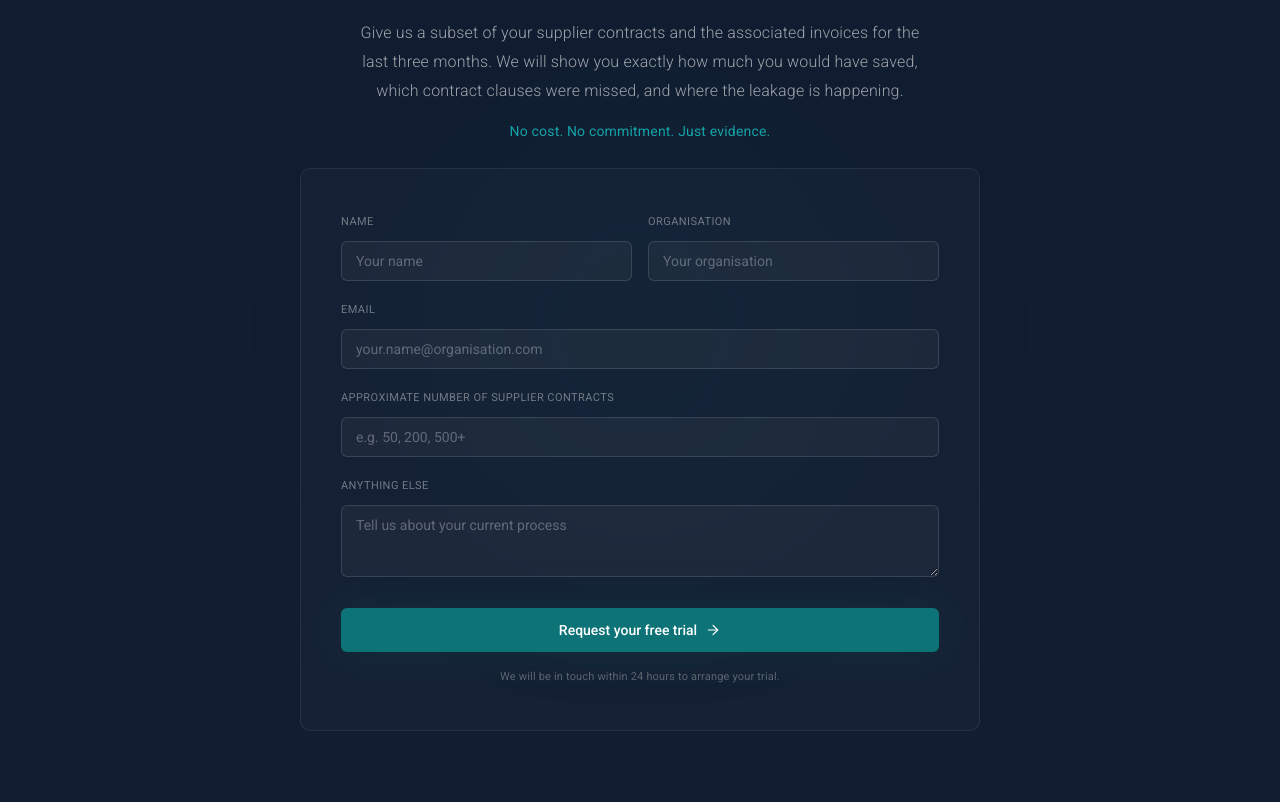
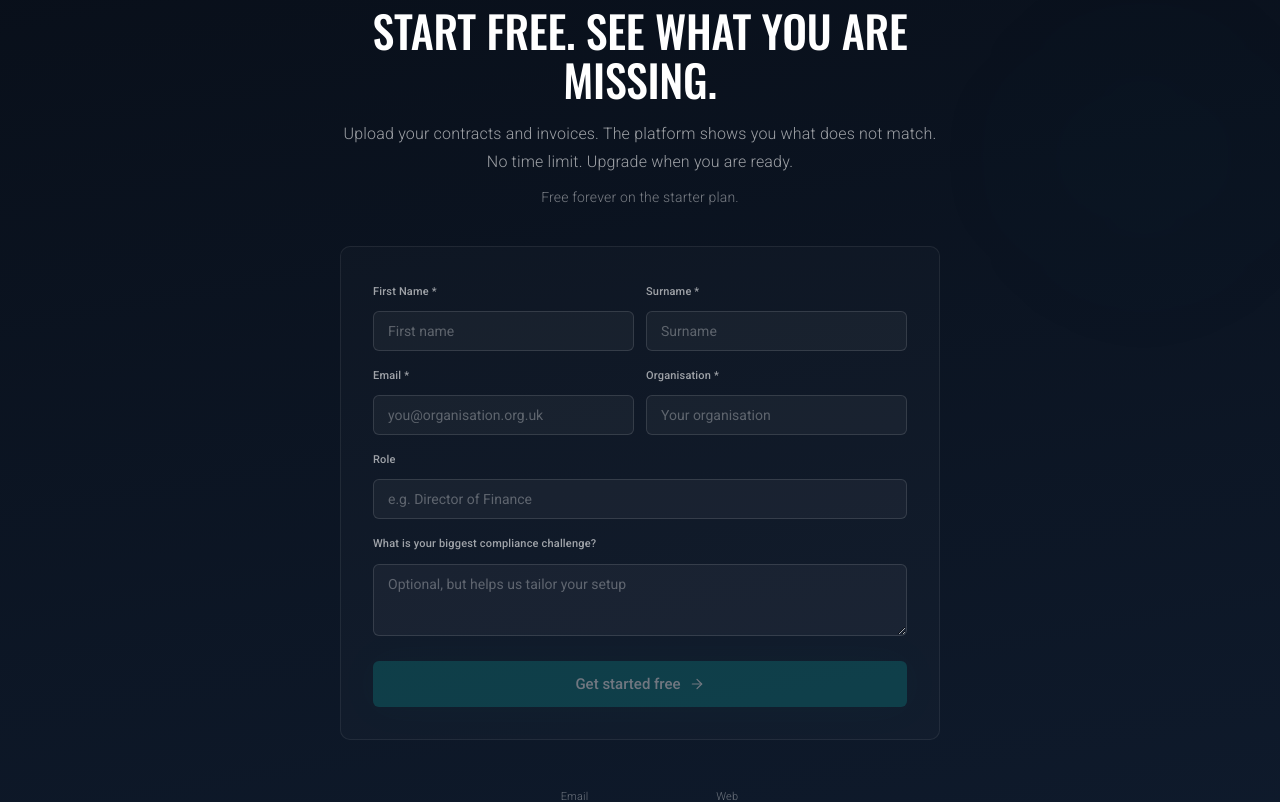
Before and after one commit to dag995/strata.ai, a React (Vite) app: page /ap in a window 1280 px wide. Shown: the part 4780-5582 px from the top of the page. Built offline with nearby package versions, Linux system fonts and the light colour scheme.

Commit message:
change form

```diff
--- a/src/ap.jsx
+++ b/src/ap.jsx
@@ -1,4 +1,96 @@
 import { useState, useEffect, useRef, useCallback } from "react";
+
+function StartPage(){
+  const[done,setDone]=useState(false);
+  const[f,sF]=useState({ first:"",last:"",email:"",org:"",role:"",interest:"",msg:"" });
+  const u=(k,v)=>sF(p=>({...p,[k]:v}));const ok=f.first&&f.last&&f.email&&f.org;
+  return(
+    <section style={{background:`linear-gradient(170deg,${BG} 0%,${S1} 100%)`,minHeight:"100vh",paddingTop:80,position:"relative",overflow:"hidden"}}>
+      <div style={{position:"absolute",top:"10%",right:"-5%",width:400,height:400,background:`radial-gradient(circle,${T}08 0%,transparent 60%)`,borderRadius:"50%",filter:"blur(60px)"}}/>
+      <div style={{padding:"clamp(40px,6vw,80px) 24px"}}><div style={{maxWidth:600,margin:"0 auto",position:"relative",zIndex:1}}>
+        <F><div style={{textAlign:"center",marginBottom:36}}>
+          <h2 style={{fontFamily:os,fontWeight:500,fontSize:"clamp(26px,4.5vw,44px)",color:"#fff",lineHeight:1.1,marginBottom:16,textTransform:"uppercase"}}>Start free. See what you are missing.</h2>
+          <p style={{fontFamily:rb,fontSize:16,fontWeight:300,color:"rgba(255,255,255,0.6)",lineHeight:1.75,marginBottom:8}}>Upload your contracts and invoices. The platform shows you what does not match. No time limit. Upgrade when you are ready.</p>
+          <p style={{fontFamily:rb,fontSize:14,fontWeight:300,color:"rgba(255,255,255,0.45)"}}>Free forever on the starter plan.</p>
+        </div></F>
+        {done?(
+          <F><div style={{background:"rgba(20,163,168,0.08)",border:`1px solid rgba(20,163,168,0.25)`,borderRadius:8,padding:"44px 32px",textAlign:"center"}}>
+            <div style={{color:TL,fontSize:36,marginBottom:16}}>{"\u2713"}</div>
+            <h3 style={{fontFamily:os,fontSize:24,color:"#fff",fontWeight:500,marginBottom:12,textTransform:"uppercase"}}>Welcome to Strata</h3>
+            <p style={{fontFamily:rb,fontSize:15,color:"rgba(255,255,255,0.7)",lineHeight:1.7}}>We will be in touch within 48 hours to get you set up.</p>
+          </div></F>
+        ):(
+          <F d={0.1}>
+          <div style={{...cd,padding:"clamp(24px,3vw,32px)"}}>
+            <div className="g2" style={{display:"grid",gridTemplateColumns:"1fr 1fr",gap:12}}>
+              <div>
+                <label style={{fontFamily:rb,fontSize:11,fontWeight:500,color:"rgba(255,255,255,0.6)",display:"block",marginBottom:6}}>First Name *</label>
+                <input type="text" placeholder="First name" value={f.name} onChange={e=>u("first",e.target.value)}/>
+              </div>
+              <div>
+                <label style={{fontFamily:rb,fontSize:11,fontWeight:500,color:"rgba(255,255,255,0.6)",display:"block",marginBottom:6}}>Surname *</label>
+                <input type="text" placeholder="Surname" value={f.name} onChange={e=>u("last",e.target.value)}/>
+              </div>
+              <div>
+                <label style={{fontFamily:rb,fontSize:11,fontWeight:500,color:"rgba(255,255,255,0.6)",display:"block",marginBottom:6}}>Email *</label>
+                <input type="email" placeholder="you@organisation.org.uk" value={f.email} onChange={e=>u("email",e.target.value)}/>
+              </div>
+              <div>
+                <label style={{fontFamily:rb,fontSize:11,fontWeight:500,color:"rgba(255,255,255,0.6)",display:"block",marginBottom:6}}>Organisation *</label>
+                <input type="text" placeholder="Your organisation" value={f.org} onChange={e=>u("org",e.target.value)}/>
+              </div>
+            </div>
+            <div style={{marginTop:12}}>
+              <label style={{fontFamily:rb,fontSize:11,fontWeight:500,color:"rgba(255,255,255,0.6)",display:"block",marginBottom:6}}>Role</label>
+              <input type="text" placeholder="e.g. Director of Finance" value={f.role} onChange={e=>u("role",e.target.value)} />
+            </div>
+            {/* <div style={{marginTop:12}}><label style={{fontFamily:rb,fontSize:11,fontWeight:500,color:"rgba(255,255,255,0.6)",display:"block",marginBottom:6}}>Which product interests you most?</label>
+              <select value={f.interest} onChange={e=>u("interest",e.target.value)}><option value="">Select</option><option value="contracts">Strata | Contracts</option><option value="requests">Strata | Requests</option><option value="charges">Strata | Charges</option><option value="rents">Strata | Rents</option><option value="all">Full platform</option></select>
+            </div> */}
+            <div style={{marginTop:12}}><label style={{fontFamily:rb,fontSize:11,fontWeight:500,color:"rgba(255,255,255,0.6)",display:"block",marginBottom:6}}>What is your biggest compliance challenge?</label>
+              <textarea rows={3} placeholder="Optional, but helps us tailor your setup" value={f.msg} onChange={e=>u("msg",e.target.value)} style={{resize:"vertical"}}/>
+            </div>
+            <button
+              onClick={()=>ok&&submitForm(f)&&setDone(true)}
+              disabled={!ok}
+              style={{fontFamily:rb,fontSize:15,fontWeight:500,background:T,color:"#fff",border:"none",borderRadius:6,padding:"14px 32px",cursor:ok?"pointer":"default",marginTop:18,width:"100%",display:"flex",alignItems:"center",justifyContent:"center",gap:8,boxShadow:`0 0 40px ${T}25`,opacity:ok?1:0.4}}
+              onMouseEnter={e=>ok&&(e.currentTarget.style.transform="translateY(-2px)")}
+              onMouseLeave={e=>e.currentTarget.style.transform="none"}
+            >Get started free <Ic d="arrow"/></button>
+          </div></F>
+        )}
+        <F d={0.25}><div style={{marginTop:44,display:"flex",justifyContent:"center",gap:40,flexWrap:"wrap"}}>
+          {[["Email","hello@wearestrata.ai"],["Web","wearestrata.ai"]].map(([l,v])=>(<div key={l} style={{textAlign:"center"}}><div style={{fontFamily:rb,fontSize:11,fontWeight:300,color:"rgba(255,255,255,0.4)",marginBottom:3}}>{l}</div><div style={{fontFamily:rb,fontSize:14,fontWeight:400,color:TL}}>{v}</div></div>))}
+        </div></F>
+      </div></div>
+    </section>
+  );
+}
+
+
+const submitForm = async formData => {
+  // { first:"",last:"",email:"",org:"",role:"",interest:"",msg:"" }
+  await fetch('https://strata-crm-rho.vercel.app/api/contacts', {
+    method: 'POST',
+    headers: {
+      'Authorization': `Bearer ${import.meta.env.VITE_CRM_API}`,
+      'Content-Type': 'application/json',
+    },
+    body: JSON.stringify({
+      first_name: formData.first,
+      last_name: formData.last,
+      email: formData.email,
+      job_title: `${formData.role} @ ${formData.org}`,
+      // organisation_id: formData.org,
+      source: 'Website',
+      notes: formData.msg
+    })
+  })
+  .then(response => response.json())
+  .then(response => console.log(response))
+  return true
+}
+
 
 /* ═══ DESIGN TOKENS ═══ */
 const T = "#0D7377";
@@ -361,59 +453,7 @@ export default function StrataContractsLP({setPage}) {
       </section>
 
       {/* ═══ FREE TRIAL ═══ */}
-      <section id="start" style={{ ...section, background: S2, position: "relative", overflow: "hidden" }}>
-        <div style={{ position: "absolute", top: "50%", left: "50%", transform: "translate(-50%,-50%)", width: 800, height: 800, background: `radial-gradient(circle,${T}10 0%,transparent 60%)`, borderRadius: "50%", filter: "blur(80px)" }} />
-        <div style={{ maxWidth: 680, margin: "0 auto", position: "relative", zIndex: 1 }}>
-          <F>
-            <div style={{ textAlign: "center" }}>
-              <p style={lbl}>Free trial</p>
-              <h2 style={{ ...hd("clamp(22px,3.5vw,34px)"), lineHeight: 1.2, marginBottom: 20 }}>See how much you would have saved.</h2>
-            </div>
-          </F>
-          <F d={0.1}>
-            <div style={{ textAlign: "center" }}>
-              <p style={{ ...bw, marginBottom: 12, maxWidth: 580, marginLeft: "auto", marginRight: "auto" }}>
-                Give us a subset of your supplier contracts and the associated invoices for the last three months. We will show you exactly how much you would have saved, which contract clauses were missed, and where the leakage is happening.
-              </p>
-              <p style={{ fontFamily: rb, fontSize: 14, fontWeight: 400, color: TL, marginBottom: 24 }}>
-                No cost. No commitment. Just evidence.
-              </p>
-            </div>
-          </F>
-          <F d={0.2}>
-            <div style={{ ...cd, padding: "clamp(28px,4vw,40px)" }}>
-              <div style={{ display: "grid", gridTemplateColumns: "1fr 1fr", gap: 16, marginBottom: 16 }}>
-                <div>
-                  <label style={{ fontFamily: rb, fontSize: 11, color: "rgba(255,255,255,0.4)", display: "block", marginBottom: 6, letterSpacing: "0.04em", textTransform: "uppercase" }}>Name</label>
-                  <input type="text" placeholder="Your name" value={formData.name} onChange={e => upd("name", e.target.value)} />
-                </div>
-                <div>
-                  <label style={{ fontFamily: rb, fontSize: 11, color: "rgba(255,255,255,0.4)", display: "block", marginBottom: 6, letterSpacing: "0.04em", textTransform: "uppercase" }}>Organisation</label>
-                  <input type="text" placeholder="Your organisation" value={formData.org} onChange={e => upd("org", e.target.value)} />
-                </div>
-              </div>
-              <div style={{ marginBottom: 16 }}>
-                <label style={{ fontFamily: rb, fontSize: 11, color: "rgba(255,255,255,0.4)", display: "block", marginBottom: 6, letterSpacing: "0.04em", textTransform: "uppercase" }}>Email</label>
-                <input type="email" placeholder="your.name@organisation.com" value={formData.email} onChange={e => upd("email", e.target.value)} />
-              </div>
-              <div style={{ marginBottom: 16 }}>
-                <label style={{ fontFamily: rb, fontSize: 11, color: "rgba(255,255,255,0.4)", display: "block", marginBottom: 6, letterSpacing: "0.04em", textTransform: "uppercase" }}>Approximate number of supplier contracts</label>
-                <input type="text" placeholder="e.g. 50, 200, 500+" value={formData.contracts} onChange={e => upd("contracts", e.target.value)} />
-              </div>
-              <div style={{ marginBottom: 24 }}>
-                <label style={{ fontFamily: rb, fontSize: 11, color: "rgba(255,255,255,0.4)", display: "block", marginBottom: 6, letterSpacing: "0.04em", textTransform: "uppercase" }}>Anything else</label>
-                <textarea rows={3} placeholder="Tell us about your current process" value={formData.msg} onChange={e => upd("msg", e.target.value)} />
-              </div>
-              <button onClick={handleSubmit} style={{ ...btn, width: "100%", justifyContent: "center" }} onMouseEnter={hov} onMouseLeave={unhov}>
-                Request your free trial <Ic d="arrow" />
-              </button>
-              <p style={{ fontFamily: rb, fontSize: 11, color: "rgba(255,255,255,0.3)", textAlign: "center", marginTop: 12 }}>
-                We will be in touch within 24 hours to arrange your trial.
-              </p>
-            </div>
-          </F>
-        </div>
-      </section>
+      <StartPage />
 
       {/* ═══ FOOTER ═══ */}
       <footer style={{ background: BG, padding: "40px 24px 28px", borderTop: "1px solid rgba(255,255,255,0.04)" }}>
```
